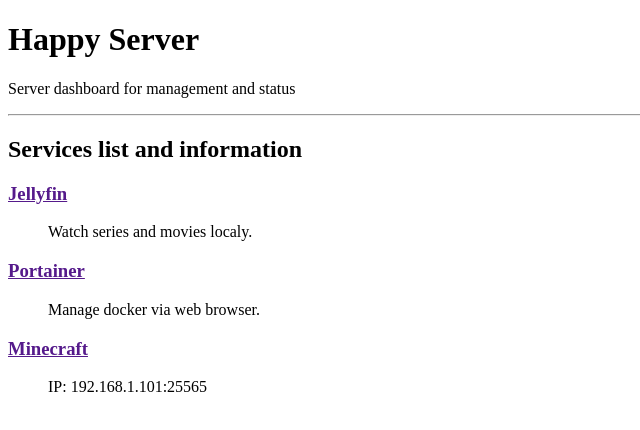
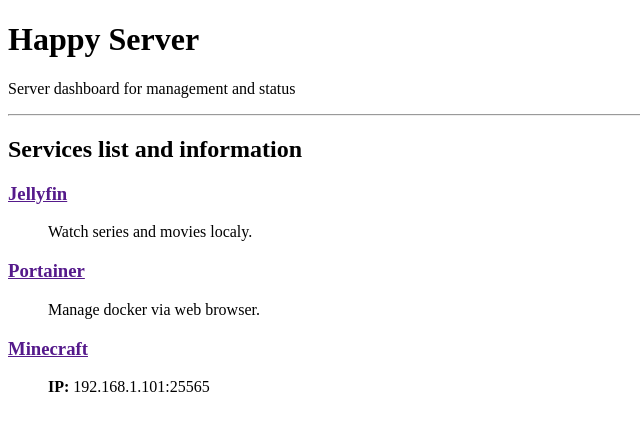
Before and after one commit to ChainPenguin/Server_Dashboard, a plain HTML site: page index.html in a window 1280 px wide. Shown: the full height of the page, 0-640 px from the left. Drawn offline with Linux system fonts and the light colour scheme.

Commit message:
Another test

```diff
--- a/index.html
+++ b/index.html
@@ -34,7 +34,7 @@
             </a>
         </dt>
         <dd>
-            <p>IP: 192.168.1.101:25565</p>
+            <p><b>IP:</b> 192.168.1.101:25565</p>
         </dd>
     </dl>
 </body>
```
